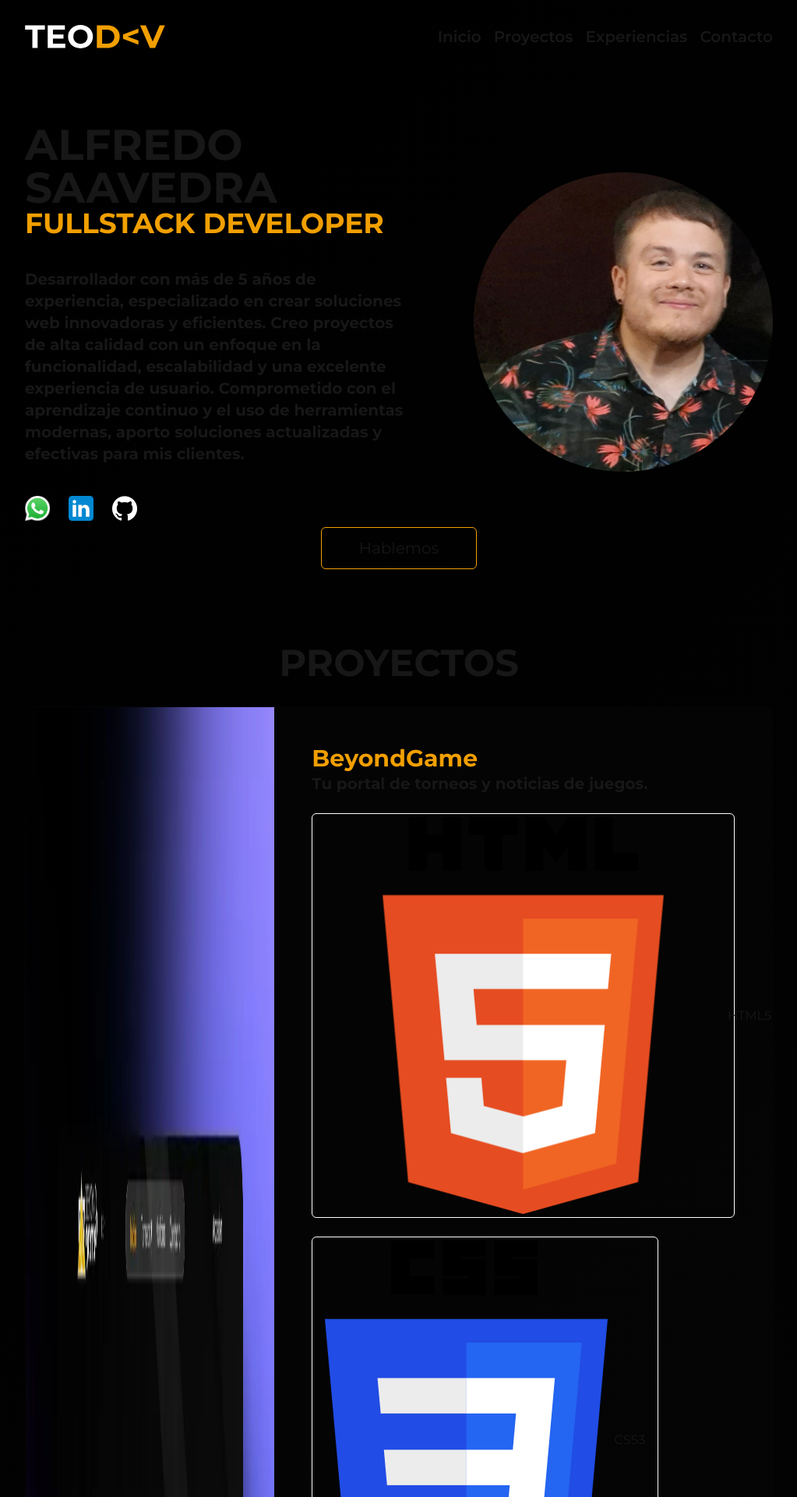
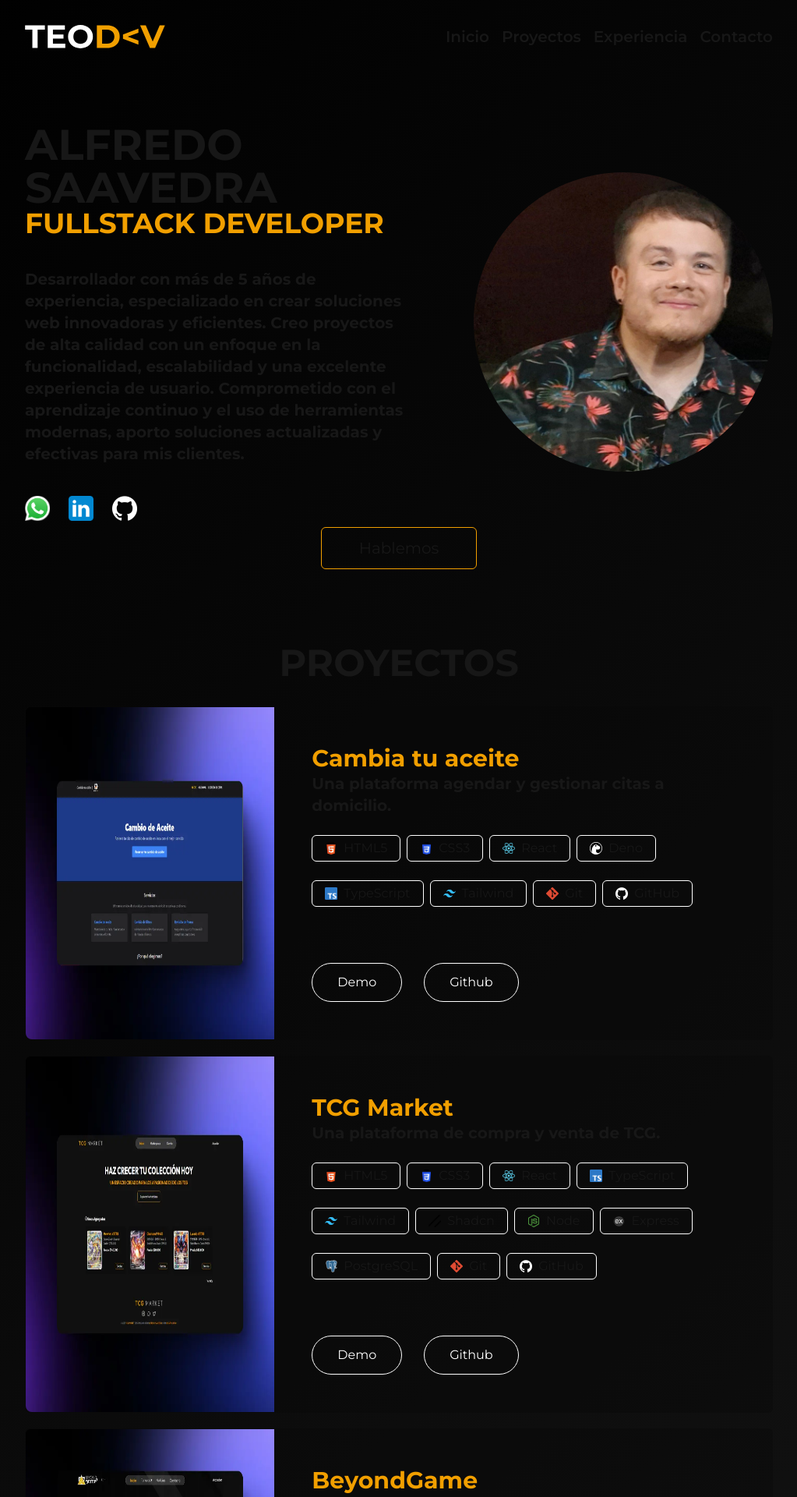
Before and after one commit to teoisnotdead/teodev, a Next.js app: page / in a window 1280 px wide. Shown: the top 1920 px of the page at 78% size, without its empty margins (128-1151 px from the left). Built offline with nearby package versions, Linux system fonts and the light colour scheme.

Commit message:
Se agrega navegacion de menu y se refactoriza constante de menuItem

```diff
--- a/src/app/components/NavBar/MenuItem.tsx
+++ b/src/app/components/NavBar/MenuItem.tsx
@@ -1,31 +1,24 @@
-const menuItem = [
-  {
-    title: 'Inicio',
-    url: '/'
-  },
-  {
-    title: 'Proyectos',
-    url: '#'
-  },
-  {
-    title: 'Experiencias',
-    url: '#'
-  },
-  {
-    title: 'Contacto',
-    url: '#'
-  }
-];
+import { menuItem } from "../../data";
 
 export const MenuItem = () => {
+  const handleScroll = (id: string) => {
+    const section = document.getElementById(id);
+    if (section) {
+      section.scrollIntoView({ behavior: 'smooth' });
+    }
+  };
+
   return (
     <div className="flex">
       <ul className="flex flex-row space-x-4">
         {menuItem.map((item, index) => (
           <li key={index}>
-            <a href={item.url} className="text-xl font-semibold hover:text-primary">
+            <button
+              onClick={() => handleScroll(item.url)}
+              className="text-xl font-semibold hover:text-primary cursor-pointer"
+            >
               {item.title}
-            </a>
+            </button>
           </li>
         ))}
       </ul>
--- a/src/app/components/Tags.tsx
+++ b/src/app/components/Tags.tsx
@@ -4,13 +4,15 @@ import type { TagsProps } from '../types';
 export const Tags = ({ iconSrc, tagName }: TagsProps) => {
   return (
     <div className="group flex items-center space-x-2 rounded-md px-4 py-1 mb-4 w-max border border-white hover:border-primary hover:bg-black/40 hover:text-white transition-colors duration-300">
-      <Image
-        src={iconSrc}
-        alt={tagName}
-        width={16}
-        height={16}
-        className="w-auto h-auto object-contain"
-      />
+      <div className="relative w-4 h-4">
+        <Image
+          src={iconSrc}
+          alt={tagName}
+          fill
+          sizes="(max-width: 768px) 16px, (max-width: 1024px) 16px, 16px"
+          className="object-contain"
+        />
+      </div>
       <p className="font-normal text-[16px] group-hover:text-white">{tagName}</p>
     </div>
   );
--- a/src/app/data/index.ts
+++ b/src/app/data/index.ts
@@ -1,3 +1,4 @@
+export { menuItem } from './menu-item'
 export { fields } from './contact-form'
 export { EXPERIENCES } from './experience'
 export { PROJECTS } from './projects'
--- /dev/null
+++ b/src/app/data/menu-item.ts
@@ -0,0 +1,18 @@
+export const menuItem = [
+  {
+    title: 'Inicio',
+    url: 'hero',
+  },
+  {
+    title: 'Proyectos',
+    url: 'projects',
+  },
+  {
+    title: 'Experiencia',
+    url: 'experience',
+  },
+  {
+    title: 'Contacto',
+    url: 'contact',
+  }
+];
--- a/src/app/data/projects.ts
+++ b/src/app/data/projects.ts
@@ -1,24 +1,7 @@
 export const PROJECTS = [
   {
-    title: 'BeyondGame',
-    description: 'Tu portal de torneos y noticias de juegos.',
-    tags: [
-      'HTML5',
-      'CSS3',
-      'React',
-      'TypeScript',
-      'Jest',
-      'Git',
-      'Github',
-    ],
-    image: '/images/projects/beyondgame.webp',
-    githubLink: 'https://github.com/teoisnotdead/beyondgame',
-    demoLink: 'https://beyondgame.com',
-  },
-  {
     title: 'Cambia tu aceite',
-    description:
-      'Una plataforma agendar y gestionar citas a domicilio.',
+    description: 'Una plataforma agendar y gestionar citas a domicilio.',
     tags: [
       'HTML5',
       'CSS3',
@@ -30,8 +13,8 @@ export const PROJECTS = [
       'GitHub',
     ],
     image: '/images/projects/cambiatuaceite.webp',
-    githubLink: 'https://github.com/teoisnotdead/devtracker',
-    demoLink: 'https://devtracker.com',
+    githubLink: 'https://github.com/teoisnotdead/cars-schedule-web',
+    demoLink: 'https://cambiatuaceite.cl/',
   },
   {
     title: 'TCG Market',
@@ -50,7 +33,15 @@ export const PROJECTS = [
       'GitHub',
     ],
     image: '/images/projects/tcgmarket.webp',
-    githubLink: 'https://github.com/teoisnotdead/foodiefind',
-    demoLink: 'https://foodiefind.com',
+    githubLink: 'https://github.com/teoisnotdead/tcg-market-api',
+    demoLink: 'https://tcg-market.onrender.com/',
+  },
+  {
+    title: 'BeyondGame',
+    description: 'Tu portal de torneos y noticias de juegos.',
+    tags: ['HTML5', 'CSS3', 'React', 'TypeScript', 'Jest', 'Git', 'Github'],
+    image: '/images/projects/beyondgame.webp',
+    githubLink: 'https://github.com/teoisnotdead/beyond-game-league',
+    demoLink: '#',
   },
 ]
--- a/src/app/sections/Contact.tsx
+++ b/src/app/sections/Contact.tsx
@@ -49,7 +49,7 @@ export const Contact = () => {
   };
 
   return (
-    <section className="w-full max-w-3xl mx-auto mt-24 px-6">
+    <section id="contact" className="w-full max-w-3xl mx-auto mt-24 px-6">
       <h1 className="text-center text-4xl font-bold mb-8 text-white">Contacto</h1>
       <form onSubmit={handleSubmit} className="flex flex-col space-y-6">
         <FormFields fields={fields} formData={formData} handleChange={handleChange} />
--- a/src/app/sections/Experiencie.tsx
+++ b/src/app/sections/Experiencie.tsx
@@ -3,7 +3,7 @@ import { Tags } from "../components";
 
 export const Experience = () => {
   return (
-    <section className="w-full mx-auto mt-24 mb-5">
+    <section id="experience" className="w-full mx-auto mt-24 mb-5">
       <h2 className="uppercase text-5xl mb-12 font-bold text-center">Experiencia</h2>
       <div className="space-y-8">
         {EXPERIENCES.map((exp, index) => (
--- a/src/app/sections/Hero.tsx
+++ b/src/app/sections/Hero.tsx
@@ -1,10 +1,19 @@
+'use client'
+
 import Image from 'next/image';
 import { Button, Socials } from '../components';
 
 export const Hero = () => {
+  const handleScrollToContact = () => {
+    const contactSection = document.getElementById('contact');
+    if (contactSection) {
+      contactSection.scrollIntoView({ behavior: 'smooth' });
+    }
+  };
+
   return (
     <>
-      <div className='flex items-center mt-24 font-bold mx-auto justify-between mb-2'>
+      <div id='hero' className='flex items-center mt-24 font-bold mx-auto justify-between mb-2'>
         <div className='w-2/3 leading-none pr-20'>
           <h1 className='uppercase text-[55px]'>Alfredo Saavedra</h1>
           <h2 className='uppercase text-primary text-[36px]'>Fullstack Developer</h2>
@@ -27,7 +36,7 @@ export const Hero = () => {
           priority
         />
       </div>
-      <Button>Hablemos</Button>
+      <Button onClick={handleScrollToContact}>Hablemos</Button>
     </>
   );
 };
--- a/src/app/sections/Projects.tsx
+++ b/src/app/sections/Projects.tsx
@@ -3,7 +3,7 @@ import { ProjectCard } from "../components";
 
 export const Projects = () => {
   return (
-    <div className="flex flex-col items-center mt-24 font-bold mx-auto w-full">
+    <div id="projects" className="flex flex-col items-center mt-24 font-bold mx-auto w-full">
       <h2 className="uppercase text-5xl mb-8 leading-none">Proyectos</h2>
 
       {PROJECTS.map((project) => (
```
